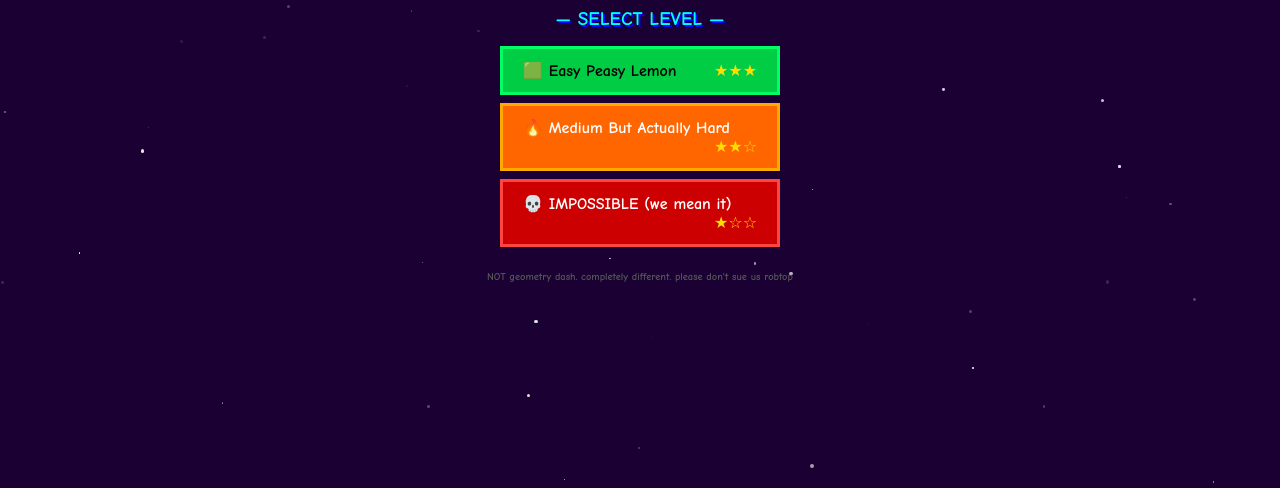
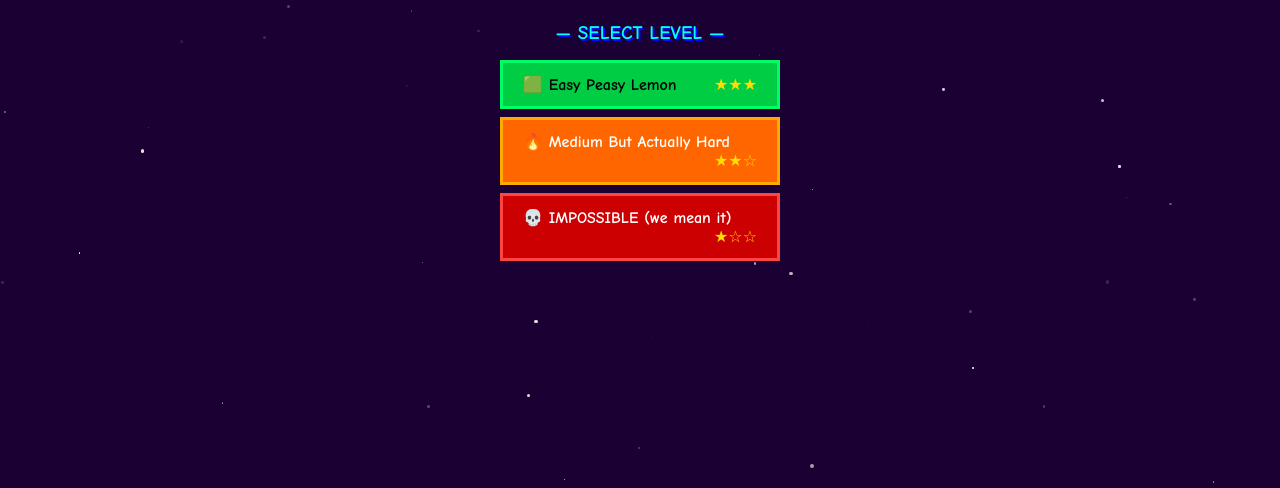
Before and after one commit to Nyxnotz/SashenNet, a plain HTML site: page sites/geodash.sashen/index.html in a window 1280 px wide. Shown: the part 312-800 px from the top of the page. Drawn offline with Linux system fonts and the light colour scheme; a web font is replaced by a local one.

Commit message:
Update index.html

```diff
--- a/sites/geodash.sashen/index.html
+++ b/sites/geodash.sashen/index.html
@@ -192,8 +192,6 @@
   <button class="level-btn lv3" onclick="startLevel(2)">
     💀 IMPOSSIBLE (we mean it) <span class="level-stars">★☆☆</span>
   </button>
-
-  <div class="copyright">NOT geometry dash. completely different. please don't sue us robtop</div>
 </div>
 
 <!-- GAME -->
```
